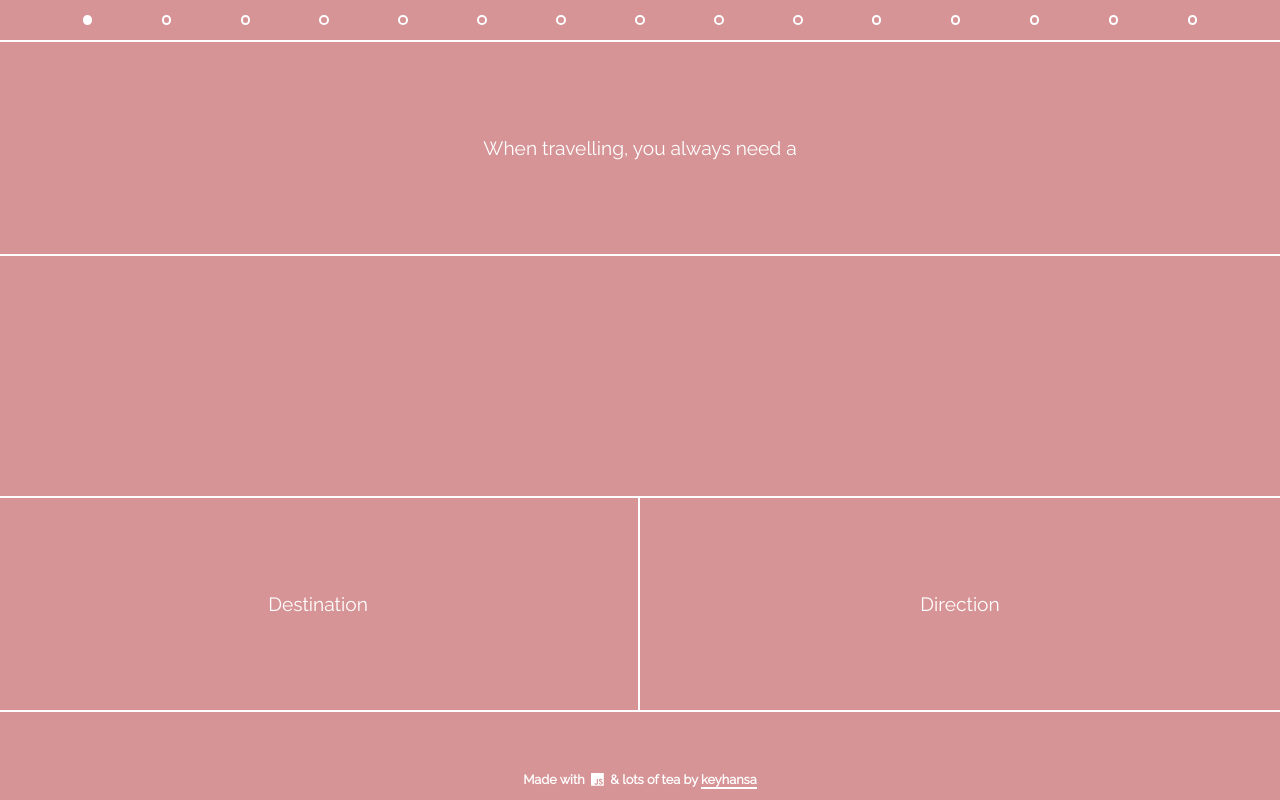
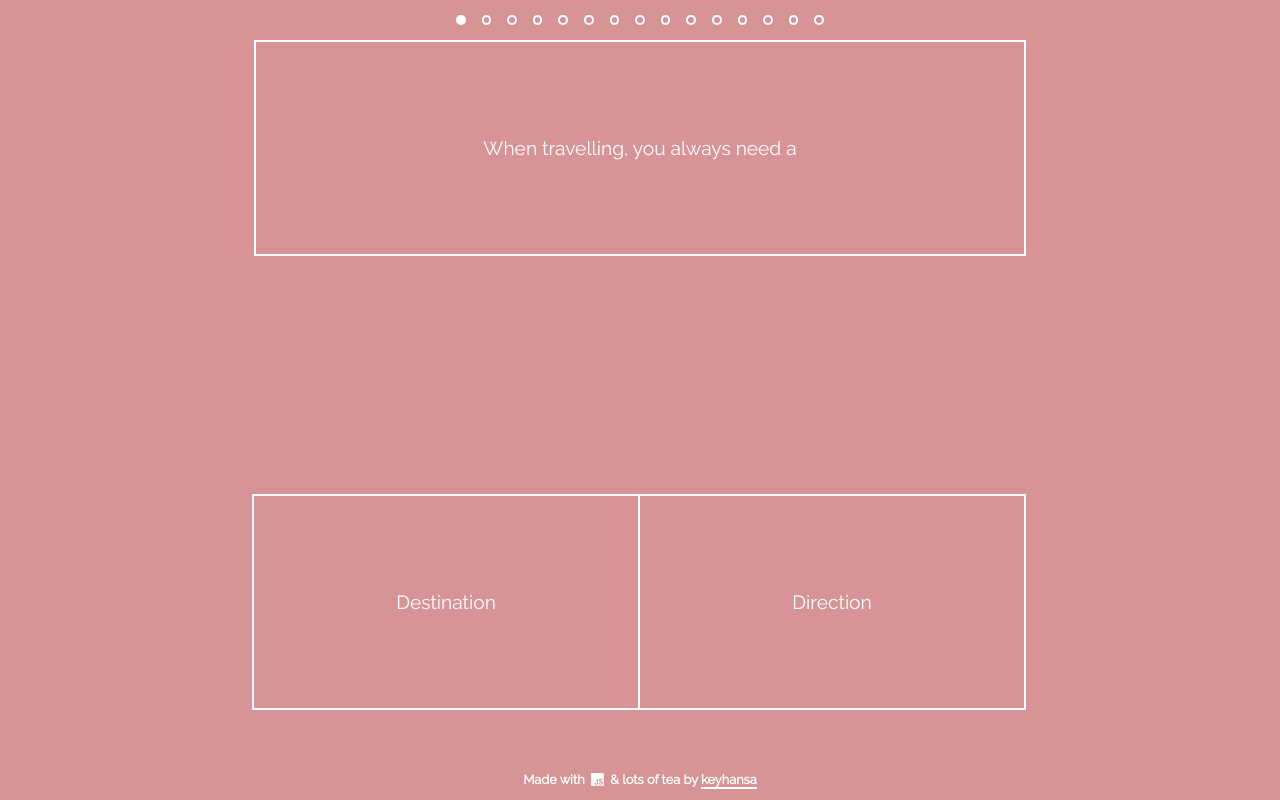
Before and after one commit to ahmadkeyhan/next-creative, a Next.js app: page /test in a window 1280 px wide. Built offline with nearby package versions, Linux system fonts and the light colour scheme.

Commit message:
modified test page layout and added media queries to make it responsive

```diff
--- a/styles/test.module.css
+++ b/styles/test.module.css
@@ -1,5 +1,7 @@
 .Test {
   position: fixed;
+  display: flex;
+  flex-direction: column;
   width: 100%;
   height: 100%;
 }
@@ -44,6 +46,10 @@
   height: calc((100vh - 9.5rem) / 3);
 }
 
+.Video {
+  height: 100%;
+}
+
 .Answer {
   font-family: "Raleway", sans-serif;
   background-color: rgba(0, 0, 0, 0);
@@ -72,3 +78,20 @@
   flex-basis: 100%;
   flex: 1;
 }
+
+@media screen and (min-width: 500px) {
+  .Progress {
+    padding: 0 35%;
+  }
+
+  .TextRow {
+    margin-bottom: -2px;
+    align-self: center;
+    width: calc(60% + 4px);
+    margin-left: 0;
+  }
+
+  .Controller {
+    margin: 1rem 5rem;
+  }
+}
```
